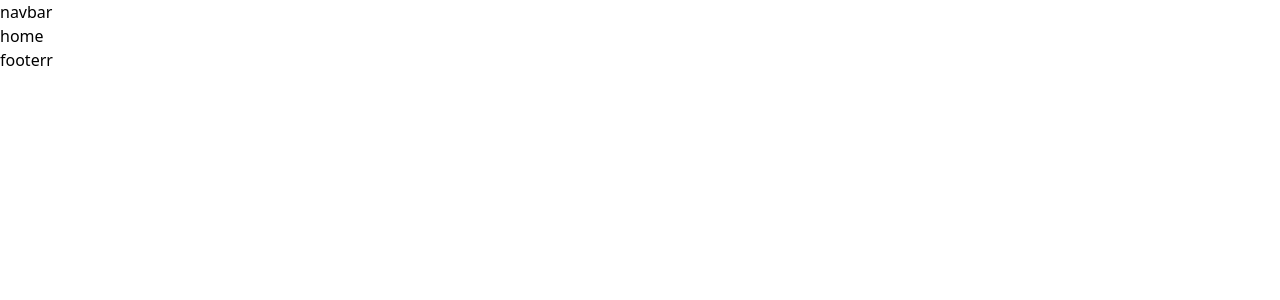
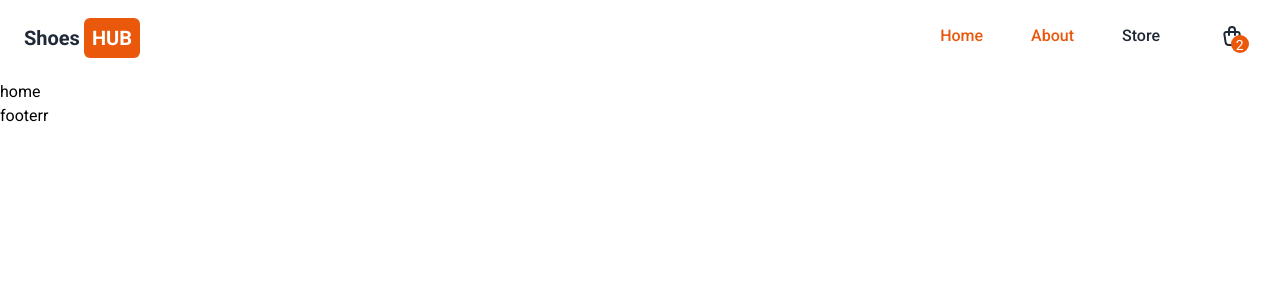
Before and after one commit to CatalinBanici/shoes-hub-v2, a React (Create React App) app: page / in a window 1280 px wide. Shown: the top 300 px of the page. Built offline with nearby package versions, Linux system fonts and the light colour scheme.

Commit message:
header and navigation

```diff
--- a/public/index.html
+++ b/public/index.html
@@ -1,4 +1,4 @@
-<!DOCTYPE html>
+<!doctype html>
 <html lang="en">
   <head>
     <meta charset="utf-8" />
@@ -11,6 +11,12 @@
     />
     <link rel="apple-touch-icon" href="%PUBLIC_URL%/logo192.png" />
     <link rel="manifest" href="%PUBLIC_URL%/manifest.json" />
+    <link rel="preconnect" href="https://fonts.googleapis.com" />
+    <link rel="preconnect" href="https://fonts.gstatic.com" crossorigin />
+    <link
+      href="https://fonts.googleapis.com/css2?family=Nunito+Sans:wght@300;600;800&family=Prompt:wght@300;500;600;700&family=Roboto:wght@300;400;500;700;900&family=Ubuntu:wght@400;500&display=swap"
+      rel="stylesheet"
+    />
     <title>React App</title>
   </head>
   <body>
--- a/src/pages/root/RootPage.js
+++ b/src/pages/root/RootPage.js
@@ -5,8 +5,8 @@ import Footer from "./components/Footer";
 
 export default function RootPage() {
   return (
-    <body>
-      <header>
+    <div className="font-roboto font-regular m-auto flex max-w-[1800px] flex-col ">
+      <header className="relative flex flex-col">
         <Header />
       </header>
       <main>
@@ -15,6 +15,6 @@ export default function RootPage() {
       <footer>
         <Footer />
       </footer>
-    </body>
+    </div>
   );
 }
--- a/src/pages/root/components/Header.js
+++ b/src/pages/root/components/Header.js
@@ -1,5 +1,101 @@
-import React from "react";
+import React, { useEffect, useRef, useState } from "react";
+import { TbShoppingBag } from "react-icons/tb";
+import { AiOutlineMenu } from "react-icons/ai";
+import { AiOutlineClose } from "react-icons/ai";
+import { NavLink } from "react-router-dom";
 
 export default function Header() {
-  return <div>navbar</div>;
+  const navRef = useRef();
+  const [showNavbar, setShowNavbar] = useState(false);
+
+  // close navigation when user clicks outside of it on mobile display
+  useEffect(() => {
+    function closeNavOnOutsideClick(e) {
+      if (showNavbar && navRef.current && !navRef.current.contains(e.target)) {
+        setShowNavbar(false);
+      }
+    }
+    document.addEventListener("mousedown", closeNavOnOutsideClick);
+
+    return () => {
+      document.removeEventListener("mousedown", closeNavOnOutsideClick);
+    };
+  }, [showNavbar]);
+
+  return (
+    <>
+      <div className="flex flex-row justify-between">
+        <div className="m-4 sm:m-6">
+          <span className=" text-xl font-bold text-gray-800">Shoes</span>
+          <span className="ml-1 rounded-md bg-orange-600 p-2 text-xl font-bold text-white">
+            HUB
+          </span>
+        </div>
+        <div className="m-4 flex flex-row items-center justify-center sm:m-6 ">
+          <div className=" mx-3 text-2xl text-gray-800">
+            <button className="relative">
+              <TbShoppingBag aria-label="Shopping Cart" title="Shopping Cart" />
+              <span className=" absolute bottom-[-5px] right-[-5px]  h-[1.15rem] w-[1.15rem] rounded-full bg-orange-600  text-sm text-white">
+                2
+              </span>
+            </button>
+          </div>
+          <div className=" mx-3 text-2xl text-gray-800 sm:hidden">
+            <button onClick={() => setShowNavbar(!showNavbar)}>
+              {showNavbar ? (
+                <AiOutlineClose aria-label="Close Menu" title="Close Menu" />
+              ) : (
+                <AiOutlineMenu aria-label="Open Menu" title="Open Menu" />
+              )}
+            </button>
+          </div>
+        </div>
+      </div>
+      <nav
+        className={`${
+          !showNavbar && "hidden"
+        }  sm:top0 w-fit self-center sm:absolute sm:right-24 sm:block`}
+        ref={navRef}
+      >
+        <ul className="sm:flex sm:flex-row">
+          <li className="m-4 sm:m-6">
+            <NavLink
+              className={({ isActive }) =>
+                `font-medium ${
+                  isActive ? " text-orange-600" : " text-gray-800"
+                } `
+              }
+              to="/"
+            >
+              Home
+            </NavLink>
+          </li>
+          <li className="m-4 sm:m-6">
+            <NavLink
+              className={({ isActive }) =>
+                `font-medium ${
+                  isActive ? " text-orange-600" : " text-gray-800"
+                } `
+              }
+              to="/"
+            >
+              About
+            </NavLink>
+          </li>
+          <li className="m-4 sm:m-6">
+            <NavLink
+              className={({ isActive }) =>
+                ` font-medium${
+                  isActive ? " text-orange-600" : " text-gray-800"
+                } `
+              }
+              to="store"
+            >
+              Store
+            </NavLink>
+          </li>
+        </ul>
+      </nav>
+    </>
+  );
 }
--- a/tailwind.config.js
+++ b/tailwind.config.js
@@ -2,7 +2,12 @@
 module.exports = {
   content: ["./src/**/*.{js,jsx,ts,tsx}"],
   theme: {
-    extend: {},
+    extend: {
+      fontFamily: {
+        roboto: ["Roboto", "sans-serif"],
+      },
+    },
   },
+
   plugins: [],
 };
```
Also changed, not shown: public/manifest.json.
